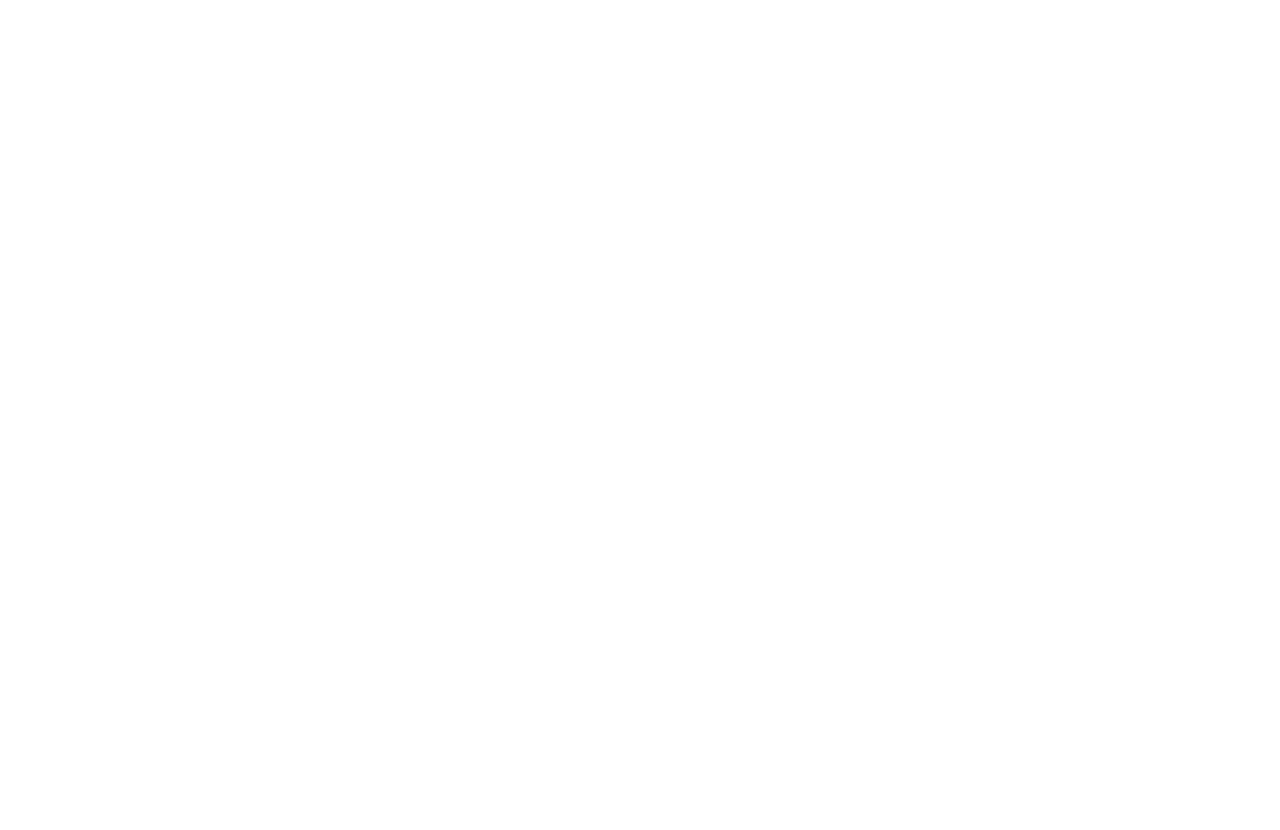
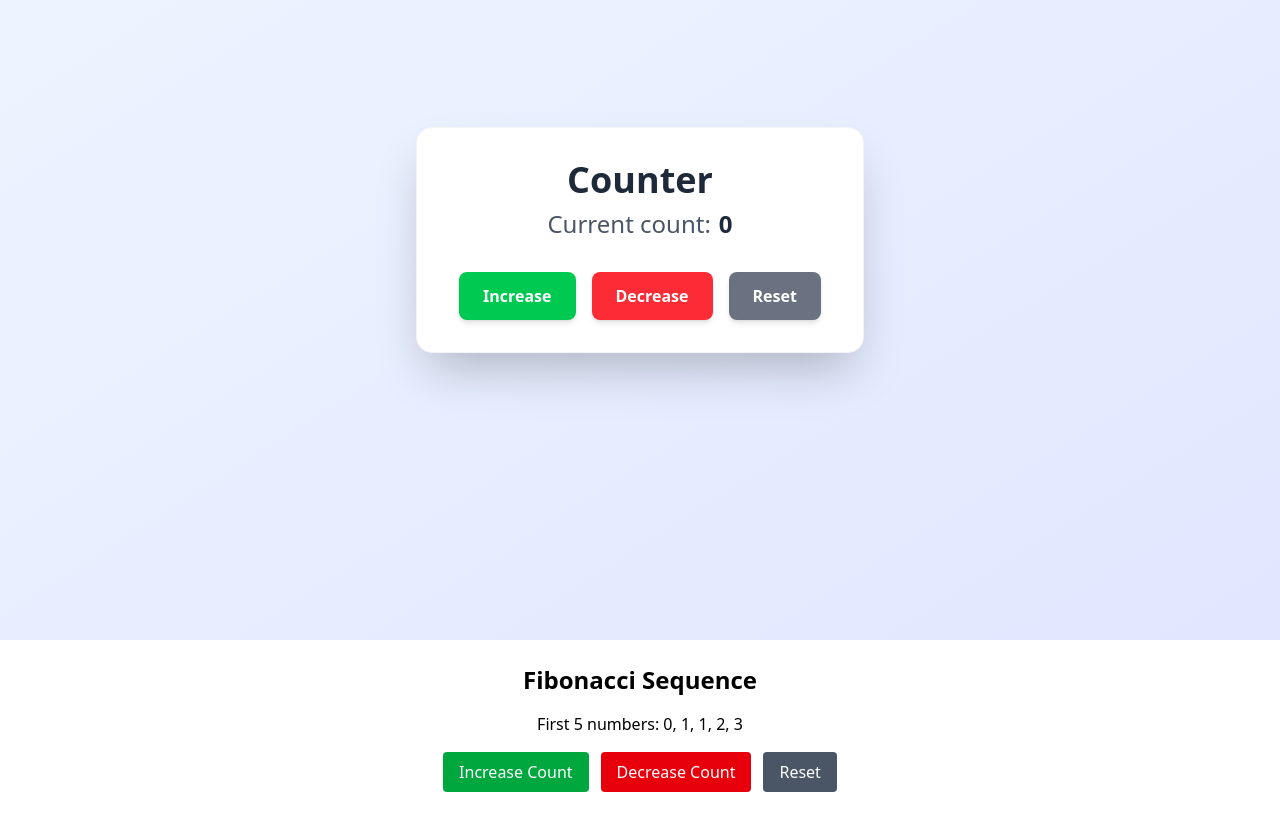
Before and after one commit to Madhavan-12/question, a React (Vite) app: page / in a window 1280 px wide. Shown: the part 460-1290 px from the top of the page. Before the commit the page ends 800 px from the top, so only its background shows below. Built offline with nearby package versions, Linux system fonts and the light colour scheme.

Commit message:
Modified app.jsx and created coubt and fibonacci component

```diff
--- a/src/App.jsx
+++ b/src/App.jsx
@@ -6,6 +6,8 @@
 //import Student from "./component/Student";
 import Arrayrendering from "./component/Arrayrendering";
 import Banner from "./component/Task/Banner";
+import Count from "./component/Task/Count";
+import Fibonacci from "./component/Task/fibonacci";
 import Navbar from "./component/Task/Navbar";
 import WelcomeMessage,{Profile,TodoList} from "./component/WelcomeMessage";
 
@@ -39,6 +41,8 @@
 
    <Navbar />
    <Banner />
+   <Count />
+   <Fibonacci />
     </>
   )
 }
--- /dev/null
+++ b/src/component/Task/Count.jsx
@@ -0,0 +1,43 @@
+import { useState } from "react";
+
+const Count = () => {
+    const [count, setcount] = useState(0);
+
+    return(
+        <>
+            <div className="min-h-screen bg-gradient-to-br from-blue-50 to-indigo-100 flex items-center justify-center p-4">
+                <div className="bg-white rounded-2xl shadow-2xl p-8 max-w-md w-full mx-auto border border-gray-100">
+                    <h1 className="text-4xl font-bold text-center text-gray-800 mb-2">Counter</h1>
+                    <p className="text-2xl text-center text-gray-600 mb-8">Current count:
+                        <span className={`font-bold ml-2 ${count > 0 ? 'text-green-600' : count < 0 ? 'text-red-600' : 'text-gray-800'}`}>
+                            {count}
+                        </span>
+                    </p>
+
+                    <div className="flex flex-col sm:flex-row gap-4 justify-center">
+                        <button
+                            onClick={() => setcount(count + 1)}
+                            className="bg-green-500 hover:bg-green-600 text-white font-semibold py-3 px-6 rounded-lg transition duration-200 transform hover:scale-105 active:scale-95 shadow-md"
+                        >
+                            Increase
+                        </button>
+                        <button
+                            onClick={() => setcount(count - 1)}
+                            className="bg-red-500 hover:bg-red-600 text-white font-semibold py-3 px-6 rounded-lg transition duration-200 transform hover:scale-105 active:scale-95 shadow-md"
+                        >
+                            Decrease
+                        </button>
+                        <button
+                            onClick={() => setcount(0)}
+                            className="bg-gray-500 hover:bg-gray-600 text-white font-semibold py-3 px-6 rounded-lg transition duration-200 transform hover:scale-105 active:scale-95 shadow-md"
+                        >
+                            Reset
+                        </button>
+                    </div>
+                </div>
+            </div>
+        </>
+    );
+}
+
+export default Count;
--- /dev/null
+++ b/src/component/Task/fibonacci.jsx
@@ -0,0 +1,48 @@
+import { useState } from "react";
+
+const Fibonacci = () => {
+  const [n, setN] = useState(5); // How many numbers to show
+
+  // Function to generate Fibonacci sequence
+  const generateFibonacci = (num) => {
+    const fib = [0, 1];
+    for (let i = 2; i < num; i++) {
+      fib.push(fib[i - 1] + fib[i - 2]);
+    }
+    return fib.slice(0, num);
+  };
+
+  const fibSequence = generateFibonacci(n);
+
+  return (
+    <div className="p-6 text-center">
+      <h1 className="text-2xl font-bold mb-4">Fibonacci Sequence</h1>
+      <p className="mb-4">First {n} numbers: {fibSequence.join(", ")}</p>
+
+      <div className="flex justify-center gap-3">
+        <button
+          className="bg-green-600 text-white px-4 py-2 rounded"
+          onClick={() => setN(n + 1)}
+        >
+          Increase Count
+        </button>
+
+        <button
+          className="bg-red-600 text-white px-4 py-2 rounded"
+          onClick={() => setN(n > 1 ? n - 1 : 1)}
+        >
+          Decrease Count
+        </button>
+
+        <button
+          className="bg-gray-600 text-white px-4 py-2 rounded"
+          onClick={() => setN(5)}
+        >
+          Reset
+        </button>
+      </div>
+    </div>
+  );
+};
+
+export default Fibonacci;
```
